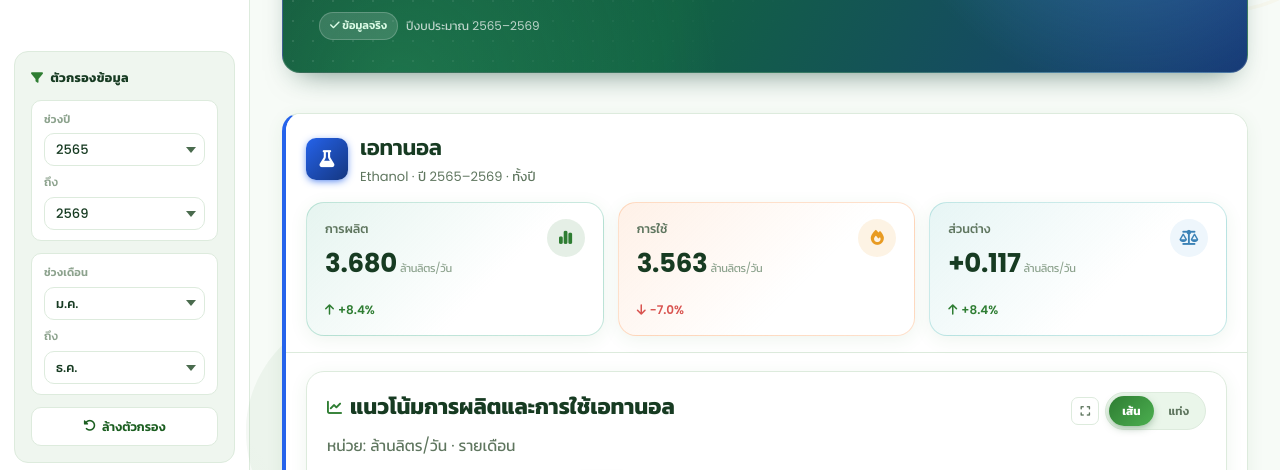
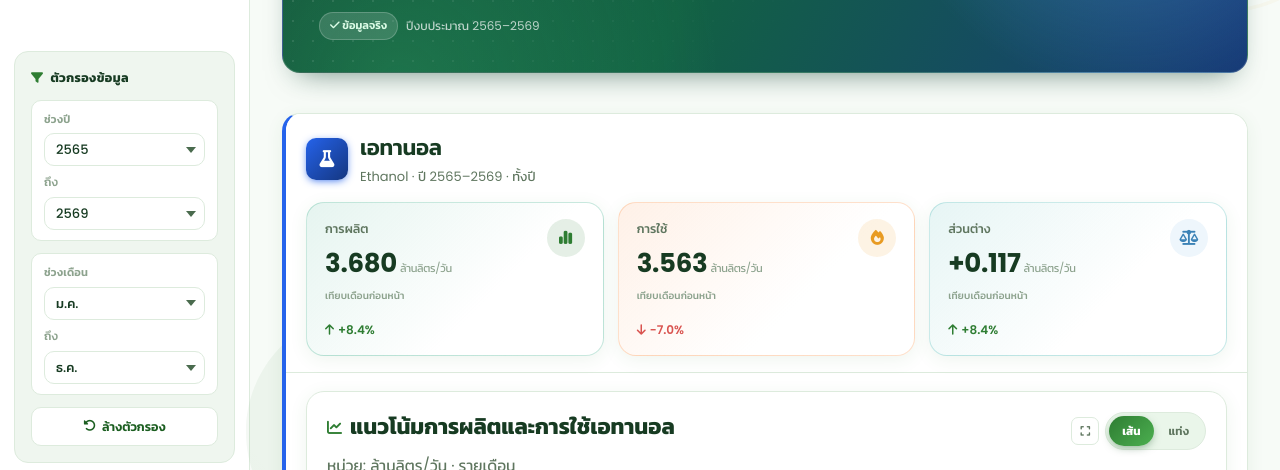
Before and after one commit to sivakorn16w-droid/Biofuel_Analytics, a plain HTML site: page index.html in a window 1280 px wide. Shown: the part 278-748 px from the top of the page. Drawn offline with nearby package versions, Linux system fonts and the light colour scheme.

Commit message:
Add files via upload

```diff
--- a/index.html
+++ b/index.html
@@ -118,6 +118,7 @@
               <div class="kii-data">
                 <div class="kii-label">การผลิต</div>
                 <div class="kii-value" id="ethValProd">—<span class="unit">ล้านลิตร/วัน</span></div>
+                <div class="kii-subtext">เทียบเดือนก่อนหน้า</div>
               </div>
               <div class="kpi-trend pos" id="ethTrendProd"><i class="fa-solid fa-arrow-up"></i> <span>—</span></div>
             </div>
@@ -126,6 +127,7 @@
               <div class="kii-data">
                 <div class="kii-label">การใช้</div>
                 <div class="kii-value" id="ethValCons">—<span class="unit">ล้านลิตร/วัน</span></div>
+                <div class="kii-subtext">เทียบเดือนก่อนหน้า</div>
               </div>
               <div class="kpi-trend pos" id="ethTrendCons"><i class="fa-solid fa-arrow-up"></i> <span>—</span></div>
             </div>
@@ -134,6 +136,7 @@
               <div class="kii-data">
                 <div class="kii-label">ส่วนต่าง</div>
                 <div class="kii-value" id="ethValDiff">—<span class="unit">ล้านลิตร/วัน</span></div>
+                <div class="kii-subtext">เทียบเดือนก่อนหน้า</div>
               </div>
               <div class="kpi-trend pos" id="ethTrendDiff"><i class="fa-solid fa-arrow-up"></i> <span>—</span></div>
             </div>
@@ -213,6 +216,7 @@
               <div class="kii-data">
                 <div class="kii-label">การผลิต</div>
                 <div class="kii-value" id="bioValProd">—<span class="unit">ล้านลิตร/วัน</span></div>
+                <div class="kii-subtext">เทียบเดือนก่อนหน้า</div>
               </div>
               <div class="kpi-trend pos" id="bioTrendProd"><i class="fa-solid fa-arrow-up"></i> <span>—</span></div>
             </div>
@@ -221,6 +225,7 @@
               <div class="kii-data">
                 <div class="kii-label">การใช้</div>
                 <div class="kii-value" id="bioValCons">—<span class="unit">ล้านลิตร/วัน</span></div>
+                <div class="kii-subtext">เทียบเดือนก่อนหน้า</div>
               </div>
               <div class="kpi-trend pos" id="bioTrendCons"><i class="fa-solid fa-arrow-up"></i> <span>—</span></div>
             </div>
@@ -229,6 +234,7 @@
               <div class="kii-data">
                 <div class="kii-label">ส่วนต่าง</div>
                 <div class="kii-value" id="bioValDiff">—<span class="unit">ล้านลิตร/วัน</span></div>
+                <div class="kii-subtext">เทียบเดือนก่อนหน้า</div>
               </div>
               <div class="kpi-trend pos" id="bioTrendDiff"><i class="fa-solid fa-arrow-up"></i> <span>—</span></div>
             </div>
--- a/style.css
+++ b/style.css
@@ -1976,6 +1976,13 @@ body:has(#themeSwitch:checked) .kpi-inline--diff{
 .kii-label{ font-size:12.5px; color:var(--text-dim); white-space:nowrap; font-weight:500; margin-bottom:4px; }
 .kii-value{ font-size:26px; font-weight:700; color:var(--text); white-space:nowrap; letter-spacing:-.3px; }
 .kii-value .unit{ font-size:11px; color:var(--text-faint); font-weight:400; margin-left:3px; }
+.kii-subtext{
+  margin-top: 4px;
+  font-size: 10px;
+  font-weight: 500;
+  color: var(--text-faint);
+  letter-spacing: .01em;
+}
 .kpi-inline .kpi-trend{
   order:3; flex-basis:100%;
   font-size:12px; font-weight:600; padding:0; border-radius:0;
```
